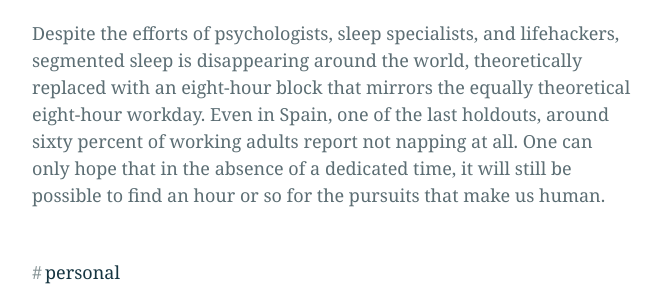
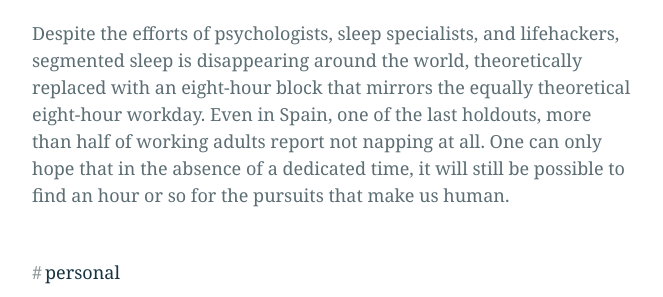
Before and after one commit to bliss-st/ss-website, a Jekyll site: the page built from _posts/2022-2-22-segmented-sleep.md, in a window 1280 px wide. Shown: the part 1875-2172 px from the top of the page, without its empty margins (308-971 px from the left). Built offline with Jekyll 4.4.1, drawn with Linux system fonts in a browser that asks for light colours.

Commit message:
Update 2022-2-22-segmented-sleep.md

```diff
--- a/_posts/2022-2-22-segmented-sleep.md
+++ b/_posts/2022-2-22-segmented-sleep.md
@@ -17,4 +17,4 @@
 
 The best replacement modern people have found for the midnight hour is a private early morning. Pre-dawn can be intimate, introspective, and lovely, but it is not the time of day when “hath thy soule the least incumbrance.” Whether it’s feeding the kids or making it to the office, too much work lies ahead.
 
-Despite the efforts of psychologists, sleep specialists, and lifehackers, segmented sleep is disappearing around the world, theoretically replaced with an eight-hour block that mirrors the equally theoretical eight-hour workday. Even in Spain, one of the last holdouts, around sixty percent of working adults report not napping at all. One can only hope that in the absence of a dedicated time, it will still be possible to find an hour or so for the pursuits that make us human.
+Despite the efforts of psychologists, sleep specialists, and lifehackers, segmented sleep is disappearing around the world, theoretically replaced with an eight-hour block that mirrors the equally theoretical eight-hour workday. Even in Spain, one of the last holdouts, more than half of working adults report not napping at all. One can only hope that in the absence of a dedicated time, it will still be possible to find an hour or so for the pursuits that make us human.
```
